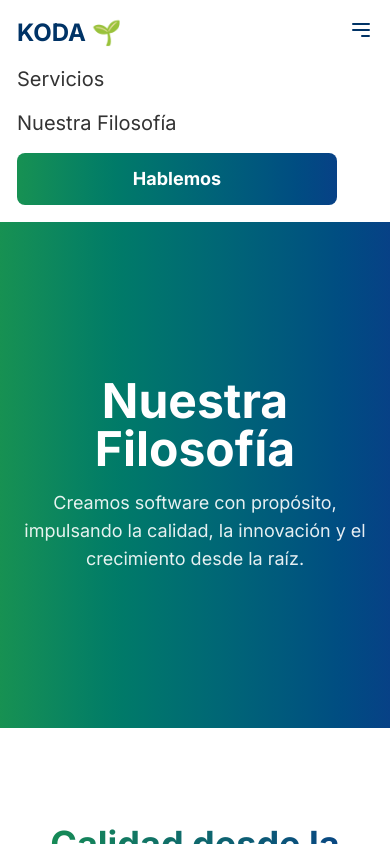
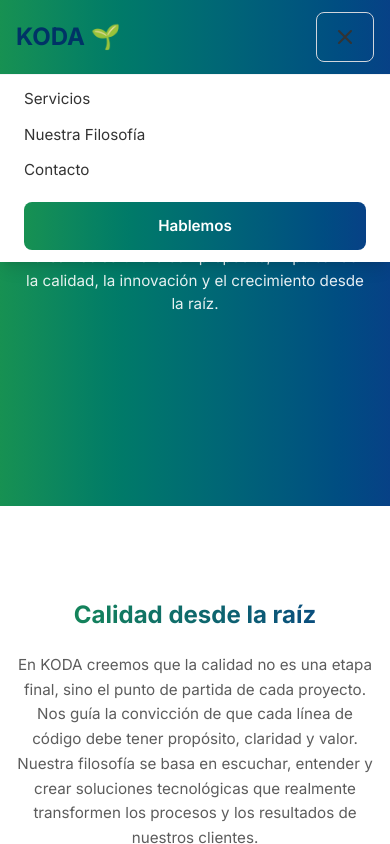
Before and after one commit to koda-tec/KodaWeb, a Next.js app: page /filosofia in a window 390 px wide. Both pictures are taken after a click on the button "Abrir menú". Shown: the top 844 px of the page. Built offline with nearby package versions, Linux system fonts and the light colour scheme.

Commit message:
fix Header

```diff
--- a/src/app/components/layout/Header.tsx
+++ b/src/app/components/layout/Header.tsx
@@ -1,56 +1,108 @@
 "use client";
 
-import { useState } from "react";
+import { useState, useEffect } from "react";
 import Link from "next/link";
+import { motion, AnimatePresence } from "framer-motion";
 
 export default function Header() {
   const [isMenuOpen, setIsMenuOpen] = useState(false);
-  const toggleMenu = () => setIsMenuOpen(!isMenuOpen);
+  const [scrolled, setScrolled] = useState(false);
+
+  // Cambia el fondo al hacer scroll
+  useEffect(() => {
+    const handleScroll = () => setScrolled(window.scrollY > 10);
+    window.addEventListener("scroll", handleScroll);
+    return () => window.removeEventListener("scroll", handleScroll);
+  }, []);
+
+  const toggleMenu = () => setIsMenuOpen((prev) => !prev);
+  const closeMenu = () => setIsMenuOpen(false);
 
   return (
-    <header className="sticky top-0 z-50 glass">
-      <div className="container mx-auto flex items-center justify-between p-4">
-        <Link href="/" className="z-20">
-          <span className="text-2xl font-bold text-koda-blue-deep">KODA 🌱</span>
+    <header
+      className={`fixed top-0 left-0 w-full z-50 transition-all ${
+        scrolled
+          ? "bg-white/80 backdrop-blur-md shadow-sm"
+          : "bg-transparent"
+      }`}
+    >
+      <div className="flex items-center justify-between max-w-7xl mx-auto px-4 py-3 md:py-4">
+        {/* Logo */}
+        <Link href="/" onClick={closeMenu} className="font-bold text-2xl text-koda-blue-deep">
+          KODA 🌱
         </Link>
 
-        {/* Desktop nav */}
-        <nav className="hidden md:flex items-center space-x-8">
-          <Link href="/servicios" className="text-koda-dark nav-link">Servicios</Link>
-          <Link href="/filosofia" className="text-koda-dark nav-link">Nuestra Filosofía</Link>
+        {/* Desktop navigation */}
+        <nav className="hidden md:flex items-center space-x-8 text-koda-dark">
+          <Link href="/servicios" className="nav-link">Servicios</Link>
+          <Link href="/filosofia" className="nav-link">Nuestra Filosofía</Link>
+          <Link href="/contacto" className="nav-link">Contacto</Link>
         </nav>
 
-        {/* CTA */}
+
         <div className="hidden md:block">
           <Link href="/contacto">
-            <button className="bg-koda-gradient text-white font-bold py-2.5 px-5 rounded-lg btn-animated">
+            <button className="bg-koda-gradient text-white px-5 py-2.5 rounded-lg font-semibold btn-animated">
               Hablemos
             </button>
           </Link>
         </div>
 
-        {/* Mobile menu button */}
-        <div className="md:hidden">
-          <button onClick={toggleMenu} aria-label="Abrir menú" className="z-20">
-            <svg className="w-6 h-6 text-koda-blue-deep" fill="none" stroke="currentColor" viewBox="0 0 24 24">
-              <path strokeLinecap="round" strokeLinejoin="round" strokeWidth={2} d="M4 6h16M4 12h16m-7 6h7" />
+        {/* Hamburger menu  */}
+        <button
+          onClick={toggleMenu}
+          className="md:hidden p-2 rounded-lg border border-gray-300 focus:outline-none"
+          aria-label="Abrir menú"
+        >
+          <svg
+            className="w-6 h-6 text-koda-dark"
+            fill="none"
+            stroke="currentColor"
+            viewBox="0 0 24 24"
+          >
+            {isMenuOpen ? (
+              <path
+                strokeLinecap="round"
+                strokeLinejoin="round"
+                strokeWidth={2}
+                d="M6 18L18 6M6 6l12 12"
+              />
+            ) : (
+              <path
+                strokeLinecap="round"
+                strokeLinejoin="round"
+                strokeWidth={2}
+                d="M4 6h16M4 12h16M4 18h16"
+              />
+            )}
           </svg>
         </button>
       </div>
-      </div>
 
-      {/* Mobile nav */}
-      <div className={`md:hidden px-4 pb-4 transition-transform ${isMenuOpen ? "translate-x-0" : "-translate-x-full"}`}>
-        <nav className="flex flex-col items-start space-y-4 text-xl">
-          <Link href="/servicios" onClick={toggleMenu} className="text-koda-dark nav-link">Servicios</Link>
-          <Link href="/filosofia" onClick={toggleMenu} className="text-koda-dark nav-link">Nuestra Filosofía</Link>
-        </nav>
-        <Link href="/contacto" onClick={toggleMenu}>
-          <button className="mt-4 bg-koda-gradient text-white font-bold rounded-lg text-lg w-full max-w-xs py-3 px-8 btn-animated">
+      {/* Mobile menu  */}
+      <AnimatePresence>
+        {isMenuOpen && (
+          <motion.nav
+            initial={{ height: 0, opacity: 0 }}
+            animate={{ height: "auto", opacity: 1 }}
+            exit={{ height: 0, opacity: 0 }}
+            transition={{ duration: 0.25 }}
+            className="md:hidden bg-white shadow-lg border-t border-gray-100"
+          >
+            <div className="flex flex-col px-6 py-3 space-y-3 text-koda-dark text-lg">
+              <Link href="/servicios" onClick={closeMenu}>Servicios</Link>
+              <Link href="/filosofia" onClick={closeMenu}>Nuestra Filosofía</Link>
+              <Link href="/contacto" onClick={closeMenu}>Contacto</Link>
+
+              <Link href="/contacto" onClick={closeMenu}>
+                <button className="w-full bg-koda-gradient text-white py-2 rounded-lg mt-2 font-semibold">
                   Hablemos
                 </button>
               </Link>
             </div>
+          </motion.nav>
+        )}
+      </AnimatePresence>
     </header>
   );
 }
--- a/src/app/globals.css
+++ b/src/app/globals.css
@@ -44,9 +44,34 @@
   @apply transition-transform duration-300 hover:-translate-y-1 hover:opacity-90;
 }
 
-/* 🌿 Efecto glassmorphism opcional (para header o tarjetas) */
+/* 🌿 Efecto  (para header o tarjetas) */
 .glass {
   background: rgba(255, 255, 255, 0.4);
   backdrop-filter: blur(10px);
   border: 1px solid rgba(255, 255, 255, 0.2);
 }
+
+
+@media (max-width: 768px) {
+  h1, .text-5xl, .text-6xl {
+    font-size: 2rem !important;
+    line-height: 1.2 !important;
+  }
+
+  h2, .text-4xl {
+    font-size: 1.5rem !important;
+  }
+
+  .container, .max-w-5xl, .max-w-6xl {
+    padding-left: 1rem !important;
+    padding-right: 1rem !important;
+  }
+
+  p, .text-lg {
+    font-size: 0.95rem !important;
+  }
+
+  button {
+    padding: 0.75rem 1rem !important;
+  }
+}
```
Lines whose indentation alone changed are shown as unchanged.
